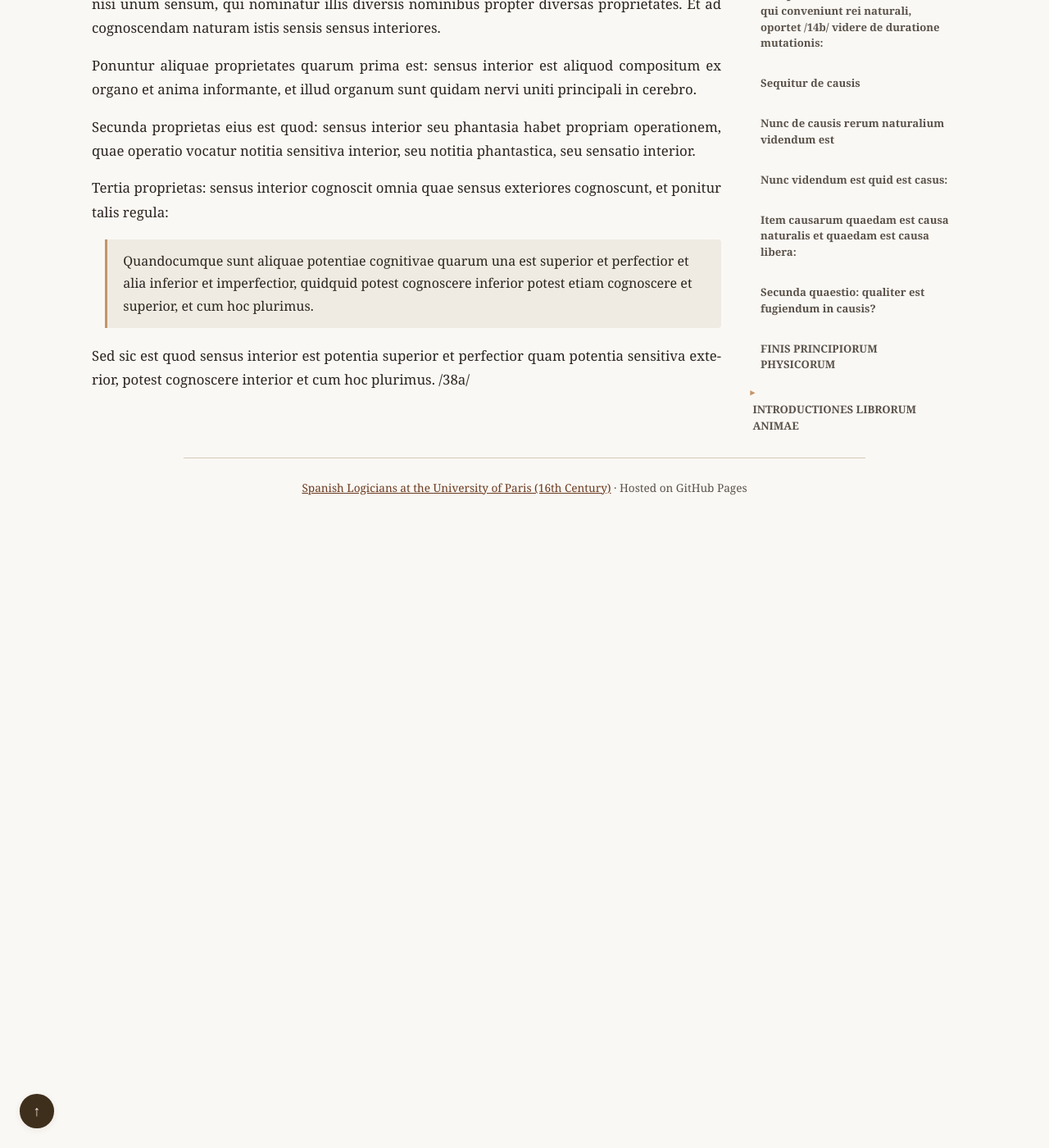
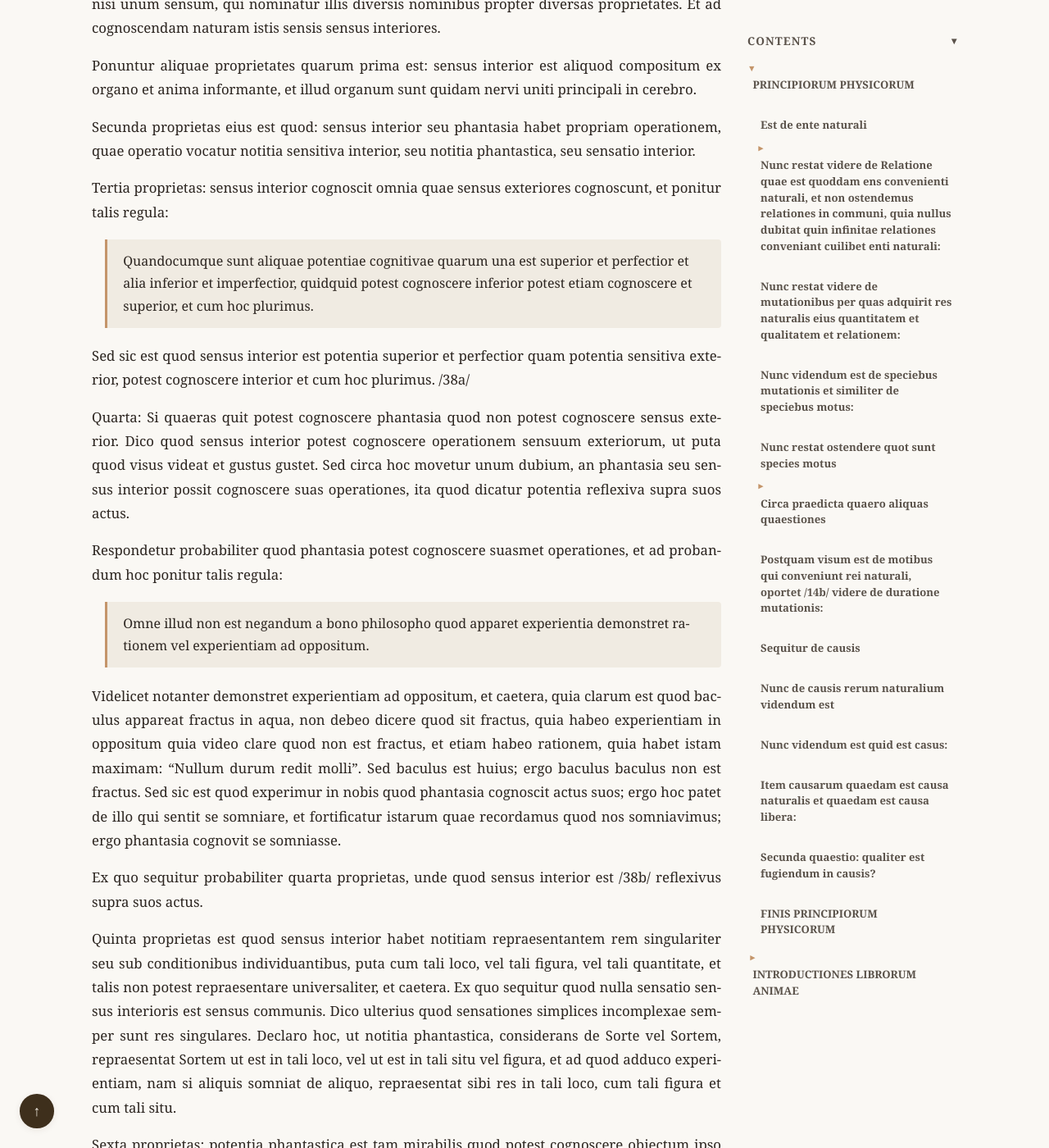
Before and after one commit to JoseBalado/Spanish-Logicians-at-the-University-of-Paris, a Jekyll site: the page built from philosophers/Jeronimo-Pardo/Principiorum-Phisicorum-et-Introductiones-Librorum-Animae.md, in a window 1280 px wide and 1400 px high, scrolled down 43711 px. Shown: the whole window at 82% size. Built offline with Jekyll 4.4.1, drawn with Linux system fonts in a browser that asks for light colours; before the commit the page ends 44341 px from its top, so only the background shows below that; some of the changed text lies outside the part shown.

Commit message:
Pardo. De Anima, page 38

```diff
--- a/cspell-latin-custom.txt
+++ b/cspell-latin-custom.txt
@@ -2332,6 +2332,7 @@
 reflexivae
 reflexivis
 reflexivum
+reflexivus
 refrigidare
 Registrum
 regitivam
--- a/philosophers/Jeronimo-Pardo/Principiorum-Phisicorum-et-Introductiones-Librorum-Animae.md
+++ b/philosophers/Jeronimo-Pardo/Principiorum-Phisicorum-et-Introductiones-Librorum-Animae.md
@@ -828,6 +828,23 @@
 
 Sed sic est quod sensus interior est potentia superior et perfectior quam potentia sensitiva exterior, potest cognoscere interior et cum hoc plurimus. /38a/
 
+Quarta: Si quaeras quit potest cognoscere phantasia quod non potest cognoscere sensus exterior. Dico quod sensus interior potest cognoscere operationem sensuum exteriorum, ut puta quod visus videat et gustus gustet. Sed circa hoc movetur unum dubium, an phantasia seu sensus interior possit cognoscere suas operationes, ita quod dicatur potentia reflexiva supra suos actus.
+
+Respondetur probabiliter quod phantasia potest cognoscere suasmet operationes, et ad probandum hoc ponitur talis regula:
+
+> Omne illud non est negandum a bono philosopho quod apparet experientia demonstret rationem vel experientiam ad oppositum.
+
+Videlicet notanter demonstret experientiam ad oppositum, et caetera, quia clarum est quod baculus appareat fractus in aqua, non debeo dicere quod sit fractus, quia habeo experientiam in oppositum quia video clare quod non est fractus, et etiam habeo rationem, quia habet istam maximam: "Nullum durum redit molli". Sed baculus est huius; ergo baculus baculus non est fractus. Sed sic est quod experimur in nobis quod phantasia cognoscit actus suos; ergo hoc patet de illo qui sentit se somniare, et fortificatur istarum quae recordamus quod nos somniavimus; ergo phantasia cognovit se somniasse.
+
+Ex quo sequitur probabiliter quarta proprietas, unde quod sensus interior est /38b/ reflexivus supra suos actus.
+
+Quinta proprietas est quod sensus interior habet notitiam repraesentantem rem singulariter seu sub conditionibus individuantibus, puta cum tali loco, vel tali figura, vel tali quantitate, et talis non potest repraesentare universaliter, et caetera. Ex quo sequitur quod nulla sensatio sensus interioris est sensus communis. Dico ulterius quod sensationes simplices incomplexae semper sunt res singulares. Declaro hoc, ut notitia phantastica, considerans de Sorte vel Sortem, repraesentat Sortem ut est in tali loco, vel ut est in tali situ vel figura, et ad quod adduco experientiam, nam si aliquis somniat de aliquo, repraesentat sibi res in tali loco, cum tali figura et cum tali situ.
+
+Sexta proprietas: potentia phantastica est tam mirabilis quod potest cognoscere obiectum ipso absente. Declaro ut ille qui somniat cognoscit multa quae non sunt sibi praesentia, unde illud somnium est quaedam notitia interior sensitiva.
+
+Et ponitur septima proprietas: potentia phantastica seu solus sensus interior et nulla alia potentia operatur in dormientibus, ex quo sequitur quod, si in illis aliquando operabatur in dormientibus, sicut in prophetis, hoc erat ex quodam privilegio Dei eis dato. Ex quo sequitur quod, si aliquid volumus probare, non est melius argumentum quam per somnium. /39a/
+
+
 <!--
 ## Apparatus Criticus Reference
 * emend.  (emendatio)  : Corrected a flat-out printing mistake.
@@ -850,4 +867,5 @@
 Page 37a: se ] del. se videre
 Page 37b: aestimativa ] leg. extimativa
 Page 37b: interiores ] emend. interiterioriores
+Page 38b: in prophetis ] emend. imperfectis
 -->
```
